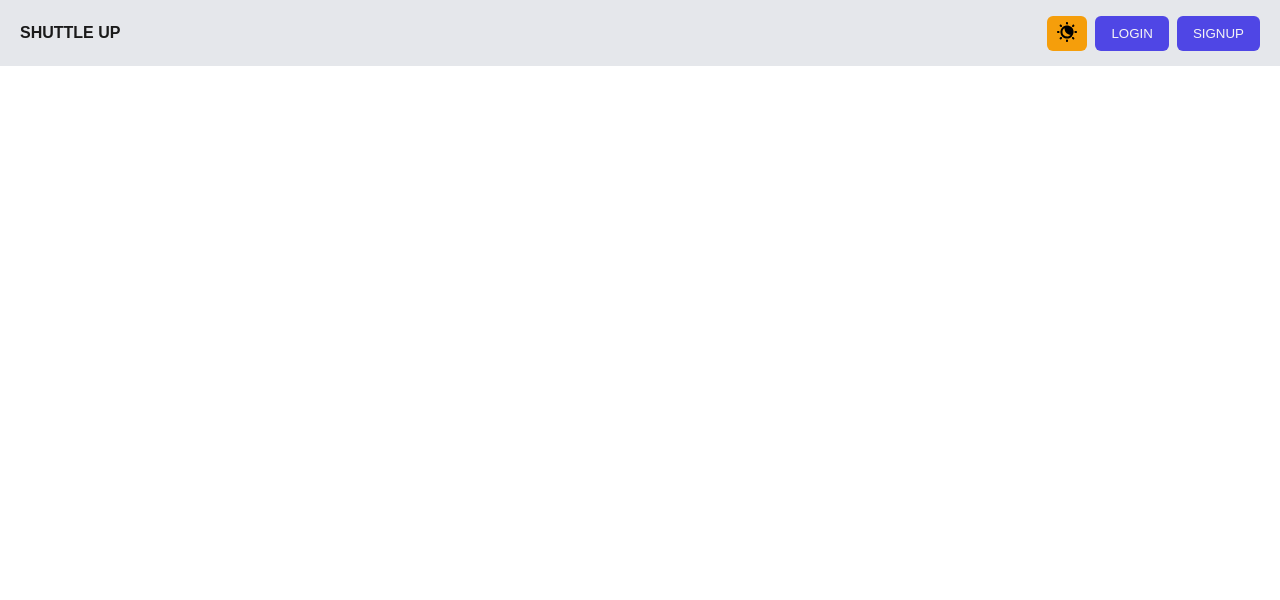
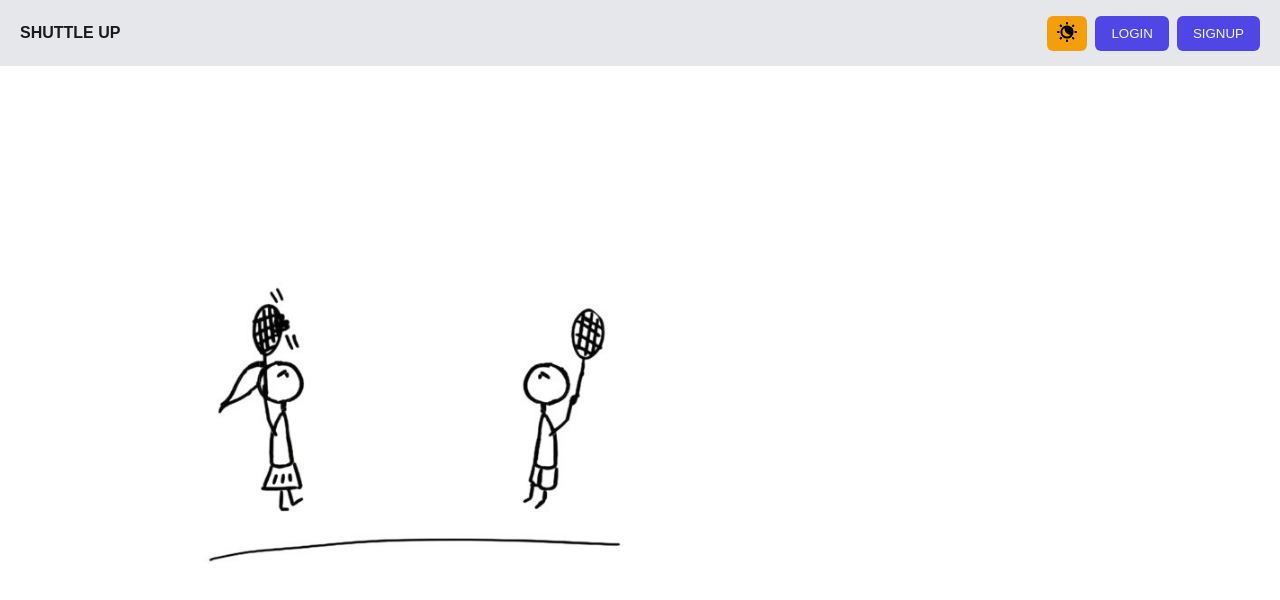
Before and after one commit to pearl174/shuttle-up-frontend, a React (Vite) app: page /playMatch in a window 1280 px wide. Shown: the top 600 px of the page. Built offline with nearby package versions, Linux system fonts and the light colour scheme.

Commit message:
Add rally animation to the playmatch page using spritesheet.

```diff
--- a/src/pages/PlayMatch/PlayMatch.jsx
+++ b/src/pages/PlayMatch/PlayMatch.jsx
@@ -1,13 +1,13 @@
 import "./PlayMatch.css";
-import "../../assets/frame1.png";
-import "../../assets/frame2.png";
-import "../../assets/frame3.png";
-import "../../assets/frame4.png";
-import "../../assets/frame5.png";
+import Rally from "./Rally";
+import PlayForm from "./PlayForm";
 
 import "./PlayMatch.css";
 export default function PlayMatch() {
     return (
-        <></>
+        <div>
+            <Rally />
+            <PlayForm />
+        </div>
     );
 }
--- /dev/null
+++ b/src/pages/PlayMatch/Rally.css
@@ -0,0 +1,14 @@
+.rally {
+  width: 894px;
+  height: 600px;
+  background-image: url('../../assets/rally_spritesheet_smol.png');
+  background-repeat: no-repeat;
+  animation: rally 0.6s steps(6) infinite;
+  /* border: 1px solid black; */
+  transform: scale(0.9);
+}
+
+@keyframes rally {
+  from { background-position: 0 0; }
+  to   { background-position: -5364px 0; } /* 894 * 6 */
+}
--- /dev/null
+++ b/src/pages/PlayMatch/Rally.jsx
@@ -0,0 +1,5 @@
+import "./Rally.css";
+
+export default function Rally() {
+    return <div className="rally"></div>
+}
```
Also changed, not shown: src/assets/rally_spritesheet.png (added), src/assets/rally_spritesheet_smol.png (added).
